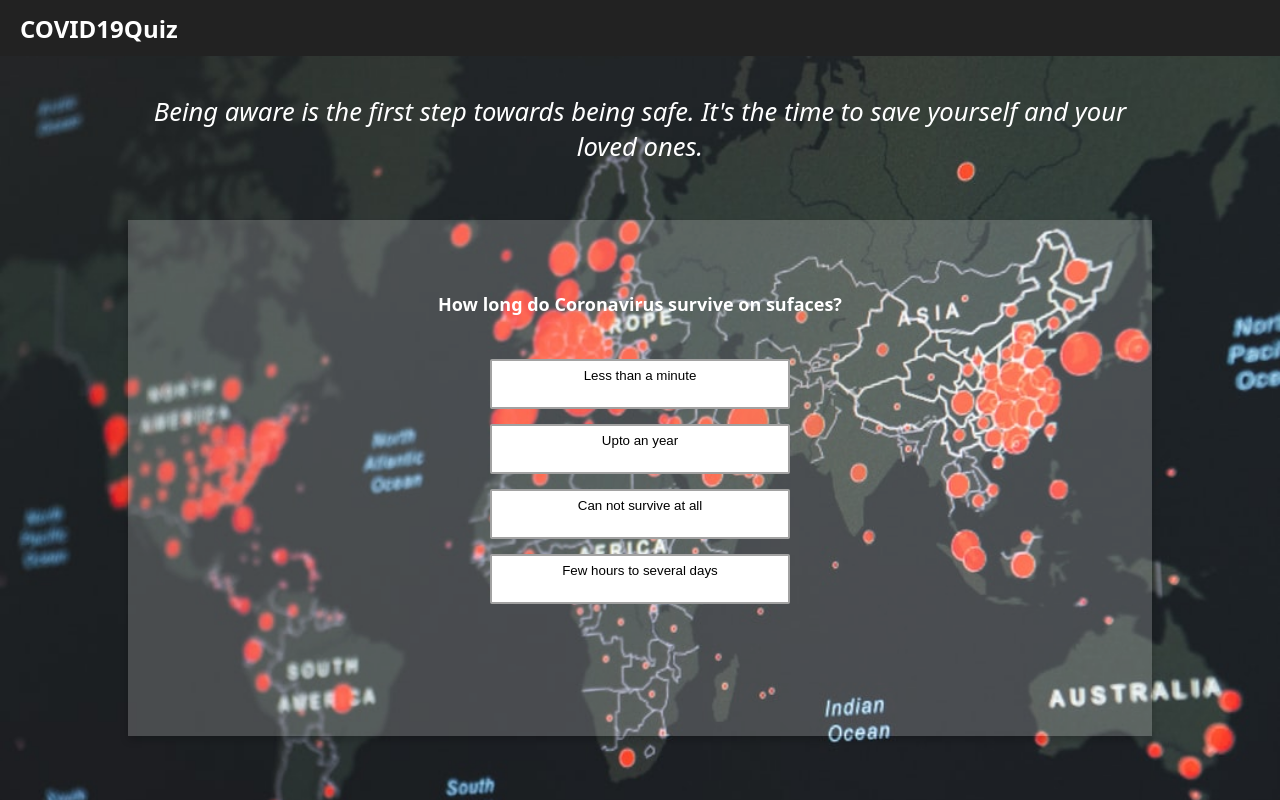
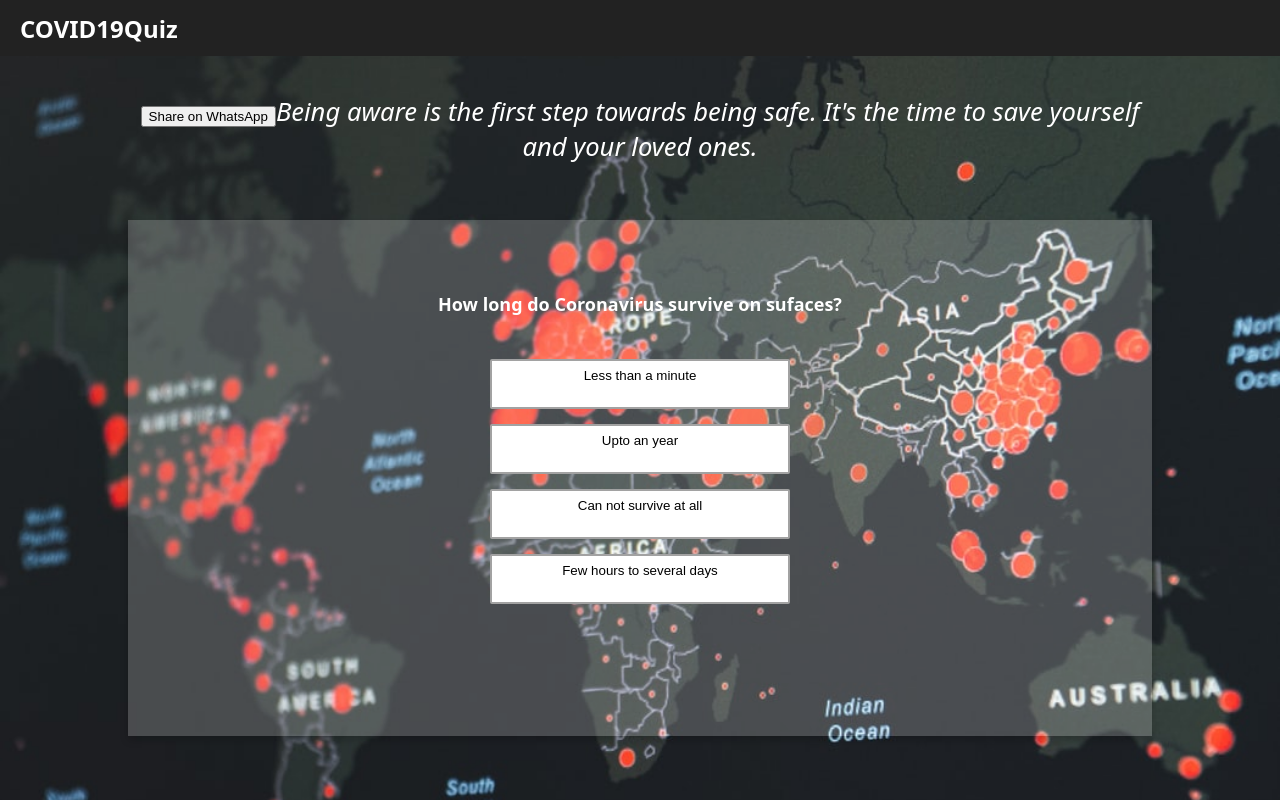
Before and after one commit to iAchyut/COVID-19, a React (Create React App) app: page / in a window 1280 px wide. Built offline with nearby package versions, Linux system fonts and the light colour scheme.

Commit message:
whatsapp

```diff
--- a/src/screens/home/home.jsx
+++ b/src/screens/home/home.jsx
@@ -126,7 +126,9 @@ export default class Home extends Component {
 
     return (
       <div className = {Styles.root}>
-      <p className={Styles.heading}>Being aware is the first step towards being safe. It's the time to save yourself and your loved ones.</p>
+      <p className={Styles.heading}> <a href="whatsapp://send" data-text="Text you want to Share" class="wa_btn wa_btn_s" data-href="URL you want to share" onClick="ga('send', 'event', { eventCategory: 'Social', eventAction: 'Share', eventLabel: 'WhatsAppShare', eventValue: 0});" >
+<button>Share on WhatsApp</button>
+</a>Being aware is the first step towards being safe. It's the time to save yourself and your loved ones.</p>
         <List />
         <div className = {Styles.container}>
           {
```
